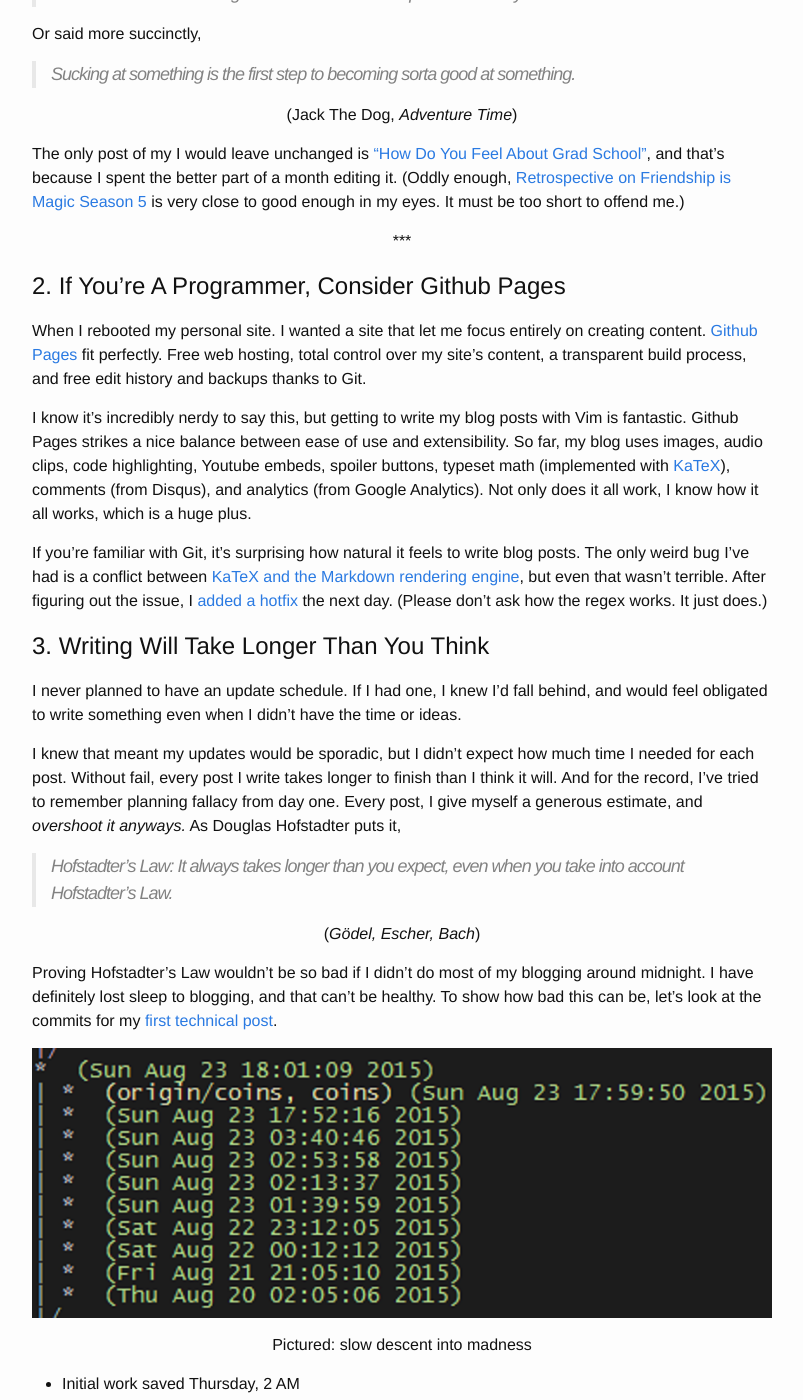
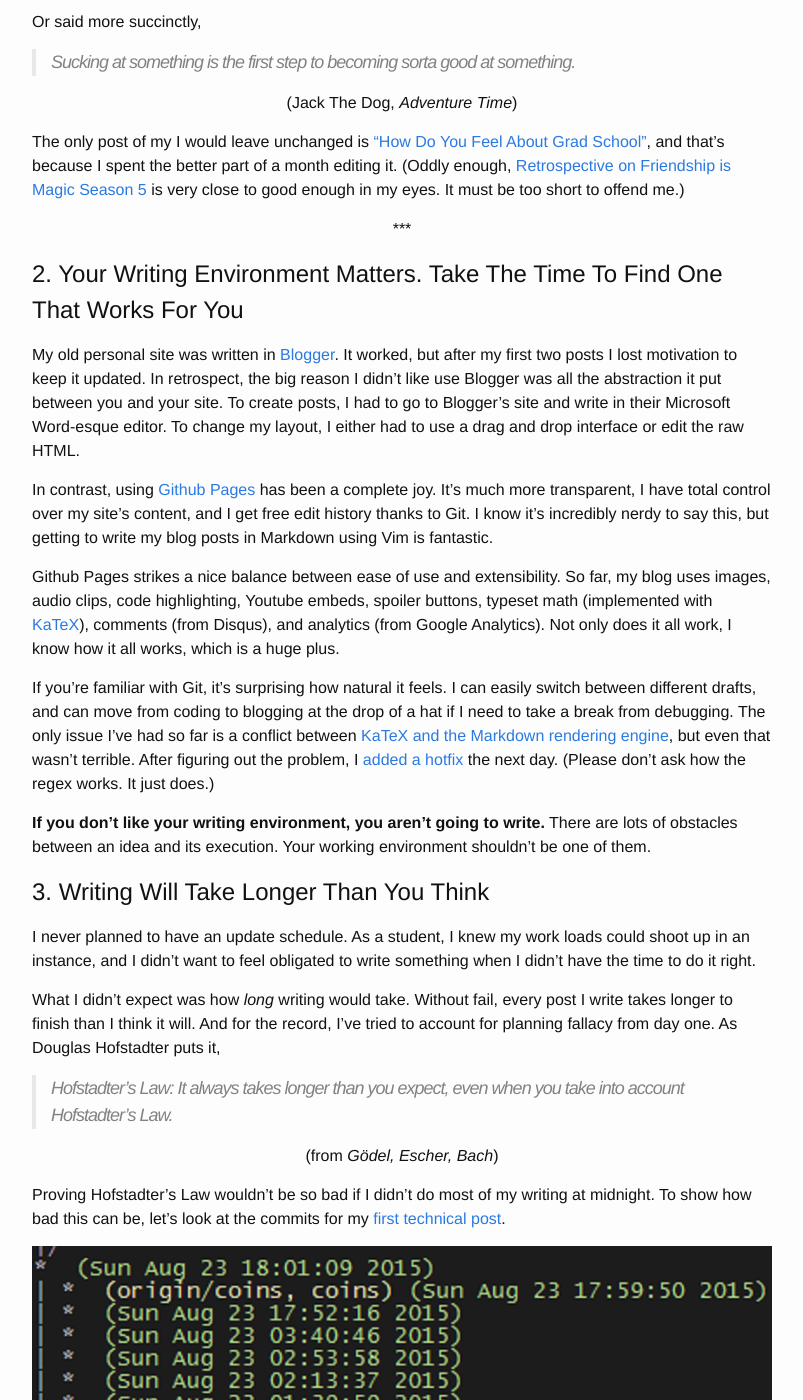
Before and after one commit to alexirpan/alexirpan.github.io, a Jekyll site: the page built from _posts/2016-02-18-half-year.markdown, in a window 1280 px wide and 1400 px high, scrolled down 906 px. Shown: the whole window, without its empty margins (238-1041 px from the left). Built offline with Jekyll 4.4.1, drawn with Linux system fonts in a browser that asks for light colours; some of the changed text lies outside the part shown.

Commit message:
Yet another post draft. But this one feels better

```diff
--- a/_posts/2016-02-18-half-year.markdown
+++ b/_posts/2016-02-18-half-year.markdown
@@ -1,6 +1,6 @@
 ---
 layout: post
-title:  "Six Months of Blogging: A Retrospective"
+title:  "Lessons Learned After Six Months of Blogging"
 date:   2016-02-18 00:15:00 -0800
 ---
 
@@ -9,15 +9,10 @@
 
 I wasn't exactly sure how people would respond, but so far I've been pleasantly
 surprised. It's encouraging to know people like reading my own brand of
-stupidity.
+stupidity. As celebration, I decided to collate the lessons I've learned into
+one post. (Besides, the part of me that loves all things meta wouldn't forgive myself
+if I passed up a chance to write a blog post about my blog.)
 
-Half a year is a decent achievement,
-and the part of me that loves all things meta
-wouldn't forgive myself if I passed up a chance to write a blog post about
-my blogging experience.
-
-If you're interested in blogging, or you're just interested in a look behind the
-scenes, here are a few tips.
 
 \*\*\*
 {: .centered }
@@ -51,49 +46,60 @@
 {: .centered }
 
 
-# 2. If You're A Programmer, Consider Github Pages
+# 2. Your Writing Environment Matters. Take The Time To Find One That Works For You
 
-When I rebooted my personal site. I wanted a site that
-let me focus entirely on creating content. [Github Pages](https://pages.github.com/)
-fit perfectly. Free web hosting, total control over my site's content,
-a transparent build process, and free edit history and backups thanks to Git.
+My old personal site was written in [Blogger](https://www.blogger.com). It worked,
+but after my first two posts I lost motivation to keep it updated. In retrospect,
+the big reason I didn't like use Blogger was all the abstraction it put between
+you and your site. To create posts, I had to go to Blogger's site and write in
+their Microsoft Word-esque editor. To change my layout, I either had to use
+a drag and drop interface or edit the raw HTML.
 
+In contrast, using [Github Pages](https://pages.github.com/) has been a complete
+joy. It's much more transparent, I have total
+control over my site's content, and I get free edit history thanks to Git.
 I know it's incredibly nerdy to say this, but getting to write my blog posts
-with Vim is fantastic. Github Pages strikes a nice balance between ease of use
+in Markdown using Vim is fantastic.
+
+Github Pages strikes a nice balance between ease of use
 and extensibility. So far, my blog uses images, audio clips, code
 highlighting, Youtube embeds, spoiler buttons, typeset math (implemented with [KaTeX](http://khan.github.io/KaTeX/)),
 comments (from Disqus), and analytics (from Google Analytics).
 Not only does it all work, I know how it all works, which is a huge plus.
 
-If you're familiar with Git, it's surprising how natural it feels to write blog
-posts. The only weird bug I've had is a conflict between
+If you're familiar with Git, it's surprising how natural it feels. I can easily
+switch between different drafts, and can move from coding to blogging at the
+drop of a hat if I need to take a break from debugging. The only issue I've had
+so far is a conflict between
 [KaTeX and the Markdown rendering engine](https://github.com/Khan/KaTeX/issues/20#issuecomment-133649914),
-but even that wasn't terrible. After figuring out the issue, I
+but even that wasn't terrible. After figuring out the problem, I
 [added a hotfix](https://github.com/alexirpan/alexirpan.github.io/commit/bb00924acd5e1e1c5fbca8fd25847058f1d9ad1c)
 the next day. (Please don't ask how the regex works. It just does.)
+
+**If you don't like your writing environment, you aren't going to write.**
+There are lots of obstacles between an idea and its execution.
+Your working environment shouldn't be one of them.
 
 
 # 3. Writing Will Take Longer Than You Think
 
-I never planned to have an update schedule. If I had one, I knew I'd fall behind,
-and would feel obligated to write something even when I didn't have the time
-or ideas.
+I never planned to have an update schedule. As a student, I knew my work loads
+could shoot up in an instance, and I didn't want to feel obligated to write
+something when I didn't have the time to do it right.
 
-I knew that meant my updates would be sporadic, but I didn't expect how much
-time I needed for each post. Without
-fail, every post I write takes longer to finish than I think it will.
-And for the record, I've tried to remember planning fallacy from day one.
-Every post, I give myself a generous estimate, and *overshoot it anyways.*
+What I didn't expect was how *long* writing would take.
+Without fail, every post I write takes longer to
+finish than I think it will.
+And for the record, I've tried to account for planning fallacy from day one.
 As Douglas Hofstadter puts it,
 
 > Hofstadter's Law: It always takes longer than you expect, even when you take into account Hofstadter's Law.
 
-(*Gödel, Escher, Bach*)
+(from *Gödel, Escher, Bach*)
 {: .centered}
 
-Proving Hofstadter's Law wouldn't be so bad if I didn't do most of my blogging
-around midnight. I have definitely lost sleep to blogging, and that can't be
-healthy. To show how bad this can be, let's look at the commits for
+Proving Hofstadter's Law wouldn't be so bad if I didn't do most of my writing
+at midnight. To show how bad this can be, let's look at the commits for
 my [first technical post](http://www.alexirpan.com/2015/08/23/simulating-a-biased-coin-with-a-fair-one.html).
 
 ![Commits for coins branch](/public/half-year/coins-commits.png)
@@ -110,8 +116,8 @@
 * Final proofreading and launch Sunday evening. Attempt to fix my sleep
 schedule for Monday fails miserably.
 
-You'd think I'd have learned to schedule writing time elsewhere,
-but I haven't. In fact, I'm doing some late night writing right now.
+I have literally lost sleep to my blog posts. It's silly and stupid, but I
+don't see it changing. In fact, I'm doing some late night writing right now.
 Check the commits for this post. You should find a commit at 1 AM,
 another at 2 AM, a few 3 AM commits mixed in...
 
@@ -122,12 +128,8 @@
 {: .centered}
 
 
-This procrastination is even worse for my longer posts. My post
-[about my thoughts on graduate school](
-http://www.alexirpan.com/2016/01/03/grad-school.html) was
-written during a month of winter break.
-Like all good programmers, I express my rage through commit messages,
-and wow are there some gems here.
+Like all good programmers, I express my rage through commit messages.
+Here are some gems from the commits for my graduate school post.
 
 > More things. All the things. man whose going to read these commits anyways (Sat Dec 19 03:36:46 2015)
 
@@ -137,9 +139,13 @@
 
 > URGH JUST SHIP IT. (Sun Jan 10 11:50:03 2016)
 
+If you're going to write, allocate some time. Then make that estimate
+longer. Then expect to go over that estimate, unless you manage to
+stay very, very focused.
+
 (Incidentally, this is why you should consider a [CFAR workshop](http://rationality.org/workshops/).
-Reading about logical fallacies doesn't stop you from making them.
-I haven't done one because the cost is scary, but I've thought about it.)
+Reading about logical fallacies doesn't actually stop you from making them.
+I haven't done one because the cost is scary, but I've considered it.)
 
 
 # 4. Don't Worry About Ideas. Worry About Time
@@ -147,39 +153,38 @@
 In the past 6 months, I've written fourteen posts. Fifteen, if you count this one.
 That averages to just over one post every 2 weeks.
 
-It turns out I have blog-worthy ideas more often than twice a week.
+It turns out I have blog-worthy ideas more often than once every 2 weeks.
 When I started this, I was worried I'd run out of things to say, but
-the opposite has turned true. I have so many posts I want to write, and
-don't have the time to do so.
+the opposite has turned true; I have too many ideas, and need to aggressively
+filter them down.
 
-I consider myself a slow person in all aspects of life. I rarely solve a problem
-at first glance, and rely on putting in tons of hours for my problem sets.
-I almost never ask questions in lecture,
-because I rarely know enough to articulate exactly what I'm confused about.
+I consider myself a slow person in all aspects of life.
+I rarely solve a problem at first glance, unless I've seen a problem that's
+very very similar. I almost never ask questions in lecture,
+because I rarely know enough to articulate what I'm confused about.
 And when it comes to writing, I have to phrase an idea once in the head
 and thrice on the page before I'm satisfied.
 
-It baffles me that [web serials](https://parahumans.wordpress.com/) and blogs
-like [Slate Star Codex](http://slatestarcodex.com/) update at least once a week,
-because I can't do that. I'm too sloppy and undisciplined with my time.
+Being so isn't bad, but it baffles me that web serials like [Worm](https://parahumans.wordpress.com/)
+and blogs like [Slate Star Codex](http://slatestarcodex.com/) can update over once
+a week. I certainly can't do that. It requires a level of discipline I don't
+have yet.
 
 I think people undervalue how impressive sticking to a schedule is. We'd all
 be a lot better off if we [valorized organization more](http://www.alexirpan.com/2015/09/01/optimizing-process.html).
 
 
-# 5. You'll Have a Writing Style, Whether You Notice It Or Not
+# 5. You Already Have A Writing Style. Embrace It.
 
-I deliberately chose to keep this blog colloquial. It's my blog, it's my
-voice, and I don't give a shit about formal writing conventions. If
-I want to use contractions or swear a bit, I will. If my posts drag on,
-that's part of who I am.
+When I started this blog, I chose to keep it colloquial. It's my blog, and
+it's my voice. If I want to use contractions or swear a bit, I will, formal
+writing conventions be damned. If my posts drag on, that's part of who I
+am.
 
-I don't want to feel obligated to write a certain way, or write only about
-certain things. I write things I think I'll want to read later.
-If anyone else thinks that's cool, it's a bonus.
+I don't want to feel obligated to write a certain way, or present only certain
+parts about myself. I write things in the way I like to read them, and
+if anyone else thinks that's cool, it's just a bonus.
 
-Throwing off the shackles of formal voice made it much easier
-to produce content, but I've also found an unintended side effect.
 Once I tried to [write like how I'd talk if I had the time to phrase things
 just right](http://paulgraham.com/talk.html), I started noticing patterns.
 I start many sentences with "and" or "but" or "because", the abruptness
@@ -193,18 +198,18 @@
 I add parallel structure wherever I can. It's simple, it's straightforward,
 and it's an easy way to make disparate ideas seem connected.
 
-It's very cool that I can notice these things, because getting better at
-writing was my main goal with blogging.
-But, it also means I have to spend lots of time revising.
-If I'm not careful, all my sentences will start with contractions. Every
-paragraph will have shoehorned parallelism.
-Words will repeat, sentences will be structured similarly, my writing
-will become dull and laggard.
+I don't know if this is my style or if it's my habits, but maybe the two
+aren't so different. Still, it's very cool that I'm more aware of these
+patterns. It also means I have to spend lots of time revising.
+If I'm not careful, my writing will become nothing but habits.
+Every paragraph will have shoehorned parallelism.
+Words will repeat. Every sentence will get structured similarly, and
+my writing will become dull and laggard.
 
-I can recognize good writing. The hard part is actually making it.
+I can recognize good writing. The hard part is getting there.
 
 
-# 6. Experience, Not Effort, Is The Biggest Factor In Quality
+# 6. Experience, Not Effort, Is The Driver Of Quality
 
 This one surprised me. Consider two posts, one about [Doctor Whooves Adventures](http://www.alexirpan.com/2015/09/24/how-an-audio-play-about-a-time-traveling-pony-turned-me-into-a-fanboy.html),
 and the other about [AlphaGo](http://www.alexirpan.com/2016/01/28/deepmind-go.html).
@@ -233,37 +238,35 @@
 if you've seen and explained these ideas before.
 
 That's not saying all my non-technical writing is bad. My finest work is
-still [grad school post](http://www.alexirpan.com/2016/01/03/grad-school.html),
-which was a pure non-technical thinkpiece. (Seriously, go read it if you
-haven't. I doubt I'll ever write anything better.)
-
-As with all things, I can do it if I put in enough time. The only question
-is whether I can allocate enough time, and whether I want to.
+a [non-technical thinkpiece](http://www.alexirpan.com/2016/01/03/grad-school.html),
+after all. (Seriously, I know I've linked it so many times, but go read my
+grad school post if you haven't. I doubt I'll ever write anything better.)
+I plan to focus more on non-technical writing in the next 6 months, and this
+post is the first step on that path.
 
 
 # 7. Do Peer Review Whenever You Can
 
-On most posts, I don't ask friends to read them first. I've been
-trying to practice my revision skills, and it feels like cheating to outsource
+On many posts, I don't ask friends to read them first. I've been
+practicing my revision skills, and it feels like cheating to outsource
 it to other people.
 
-However, on some posts I decide it's worth it.
+However, on some posts I decide I want more polish.
 I've sent drafts out for three posts:
 [The Other Two Envelope Problem](http://www.alexirpan.com/2015/09/09/the-other-two-envelope-problem.html),
 ["How Do You Feel About Grad School?"](http://www.alexirpan.com/2016/01/03/grad-school.html),
 and [A Gentle Introduction to Secure Computation](http://www.alexirpan.com/2016/02/11/secure-computation.html)
 
-Every post got much better with their feedback, by an order of magnitude.
+Every post improved by an order of magnitude.
 
-Nobody questions that peer review is helpful, but it's
-hard to describe how much it helps. It's impossible
-to recreate the first impression, and after reading so many drafts the sentences
-blur together in your brain. You miss the forest for the trees, and need
-someone else to look from further away.
+It's hard to describe how much peer review helps.
+After reading so many drafts, your brain starts blurring sentences together.
+You miss the forest for the trees, and getting another viewpoint helps
+untangle this.
 
 Even the best writers send drafts to editors and friends. There's no shame in
 it. What's more surprising is how little I valued this process before now.
-It's something I had to go through many times to fully appreciate.
+It took me until my secure computation post to fully appreciate it.
 
 
 # 8. Try Not To Get Hung Up On Popularity
@@ -274,8 +277,8 @@
 * "How Do You Feel About Grad School?"
 * Mystery Hunt 2016 Wrap-Up
 
-Yet I know for sure that this isn't related to their quality.
-The high view count comes almost entirely from sharing to a wider audience.
+The high view count for these posts comes almost entirely from my personal
+promotion.
 
 * I submitted the post on secure computation to Hacker News. It made front page,
 and stuck there for a day.
@@ -283,29 +286,45 @@
 stick, but it hung around new submissions for a while.
 * Finally, I shared my Mystery Hunt write-up to the Mystery Hunt subreddit.
 
-Traffic to my blog is almost entirely decided by whether I share it
-ouside Facebook. By my rankings, my AlphaGo post and [Khan Academy](http://www.alexirpan.com/2015/08/20/things-i-did-in-my-khan-academy-internship.html)
-post deserve more views.
+Traffic to my blog is decided almost entirely by whether I share it ouside Facebook.
+Personally, both my [AlphaGo post](http://www.alexirpan.com/2016/01/28/deepmind-go.html)
+and [Khan Academy post](http://www.alexirpan.com/2015/08/20/things-i-did-in-my-khan-academy-internship.html)
+deserve more views than my thoughts on Mystery Hunt.
 
 I know it's obvious, but it bears repeating: **popular things are not always good, and
-good things are not always popular.** I'm a bit obsessed with refreshing my
-blog analytics, more than is healthy, and I need to remember to divorce my
+good things are not always popular.** I'm a bit obsessed with checking my blog views,
+more than is healthy, and I need to remember to divorce my
 feelings about a post from its view count.
 
+\*\*\*
+{: .centered }
 
-The Next Six Months
--------------------------------------------------------------------------------
+We'll see how I feel about these ideas in another half year.
+If there's one constant in the universe, it's that everyone thinks their past self is an idiot.
 
-I plan to write more non-technical posts, to stretch those parts of my brain.
-Off the top of my head, I still need to write about *Gunnerkrigg Court*,
-effort icebergs, and obsessive fandoms. I may also try some short form
-creative writing, there are some interesting ideas I want to explore.
-(On the short list is an idea inspired by a quote from *Fine Structure*:
-"There was a war in Heaven, and the debris fell to Earth.")
+In the next few months, I plan to start flushing my queue of non-technical posts.
+On the short list is
 
-Ideally, I'll have more free time this semester because it's my final one,
-but it's not clear that'll be true. I'll also be working full time starting
-in June. So, although my goal is to write more, don't be surprised if this
-doesn't happen.
+* A post about *Gunnerkrigg Court*
+* A post on effort icebergs
+* A post about obsessive fandoms
+* A post detailing the hilariously incompetent history of online Dominion
 
-MAKE AN ENDING
+If that goes well, I may also add some short stories. I haven't done creative
+writing since high school, but after reading so much [web fiction](http://www.alexirpan.com/recs/), I'm
+up for giving it a shot.
+
+And with that, I'll close with a quote.
+
+> Do you see now, Doctor? This land is divided, and there is no fixing it.
+>
+> Oh, I do see...I see that this cannot stand. I see that things are wrong here.
+Things are very, very wrong, and I don't like it very much. I see that there is
+pain here, and I don't like that either. I see that you've grown complacent.
+I think everyone has. There is nothing worse for life than complacency, my dear,
+and I shall not **have it.**
+
+(Doctor Whooves Adventures, *Bells of Fate*)
+{: .centered }
+
+Onwards and upwards!
```
